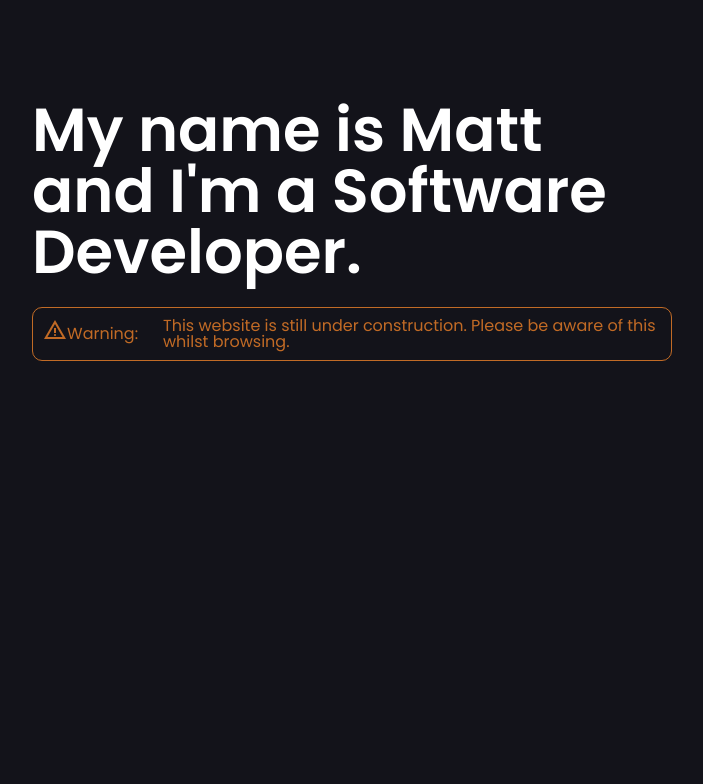
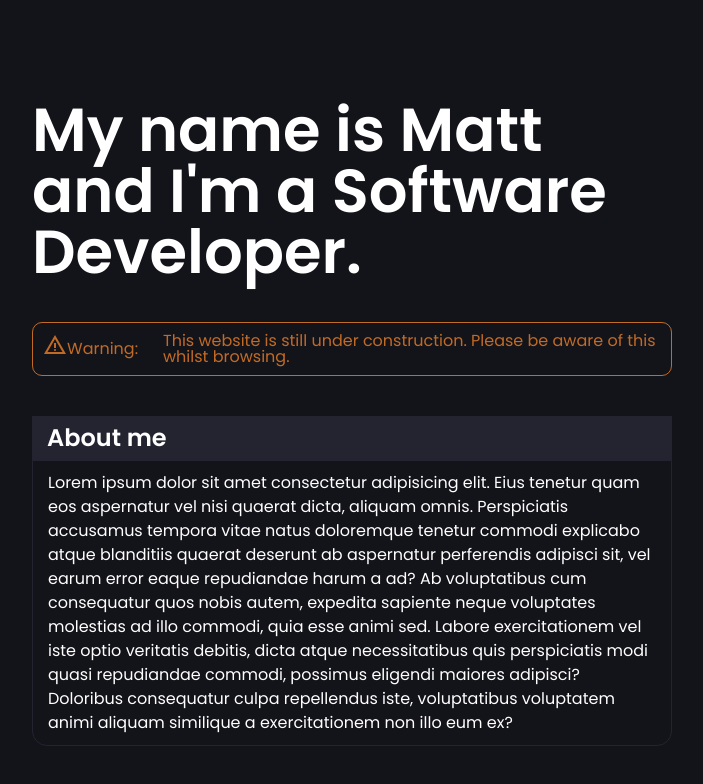
Before and after one commit to wuringMatt/Portfolio, a SvelteKit app: page / in a window 1280 px wide. Shown: the top 784 px of the page, without its empty margins (288-991 px from the left). Built offline with nearby package versions, Linux system fonts and the light colour scheme.

Commit message:
Introduction

```diff
--- a/src/routes/+page.svelte
+++ b/src/routes/+page.svelte
@@ -7,12 +7,18 @@
         <span>My name is Matt</span><br>
         <span>and I'm a Software Developer.</span>
     </h1>
+
     <div class="warning">
         <div class="warningText">
             <span class="material-symbols-outlined">warning</span>
             <p>Warning:</p>
         </div>
         <p>This website is still under construction. Please be aware of this whilst browsing.</p>
+    </div>
+
+    <div class="introduction">
+        <h2>About me</h2>
+        <p>Lorem ipsum dolor sit amet consectetur adipisicing elit. Eius tenetur quam eos aspernatur vel nisi quaerat dicta, aliquam omnis. Perspiciatis accusamus tempora vitae natus doloremque tenetur commodi explicabo atque blanditiis quaerat deserunt ab aspernatur perferendis adipisci sit, vel earum error eaque repudiandae harum a ad? Ab voluptatibus cum consequatur quos nobis autem, expedita sapiente neque voluptates molestias ad illo commodi, quia esse animi sed. Labore exercitationem vel iste optio veritatis debitis, dicta atque necessitatibus quis perspiciatis modi quasi repudiandae commodi, possimus eligendi maiores adipisci? Doloribus consequatur culpa repellendus iste, voluptatibus voluptatem animi aliquam similique a exercitationem non illo eum ex?</p>
     </div>
 </section>
 
@@ -22,7 +28,7 @@
         padding: 100px 25% 0 25%;
         display: grid;
         grid-template-columns: 1fr;
-        gap: 25px;
+        gap: 40px;
     }
 
     h1{
@@ -52,4 +58,19 @@
     .warning span{
         color:rgba(253, 137, 42, 0.747)
     }
+
+    .introduction h2{
+        font-size: 1.5rem;
+        font-weight: 600;
+        background-color: rgb(36, 36, 49);
+        padding: 10px;
+        padding-left: 15px;
+    }
+
+    .introduction p{
+        line-height: 150%;
+        border: 1px solid rgb(36, 36, 49);
+        padding: 10px 15px 10px 15px;
+        border-radius: 0 0 15px 15px;
+    }
 </style>
```
